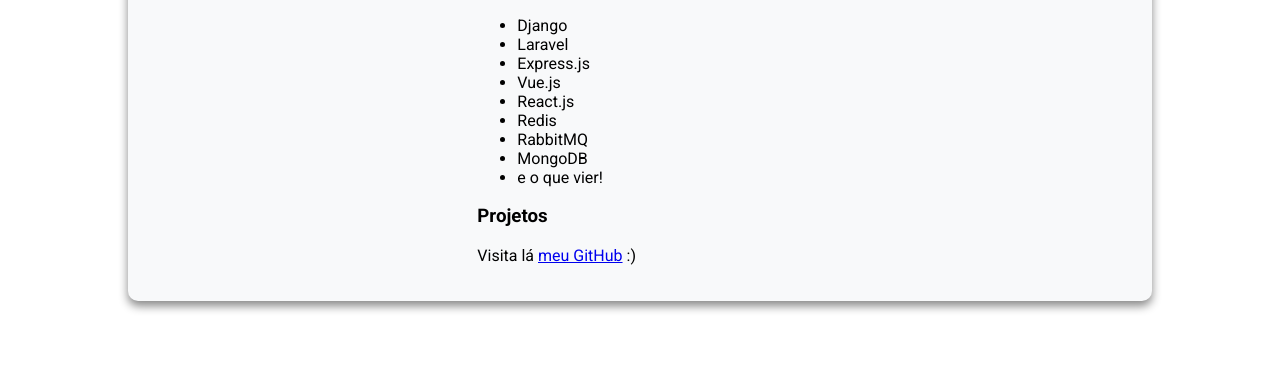
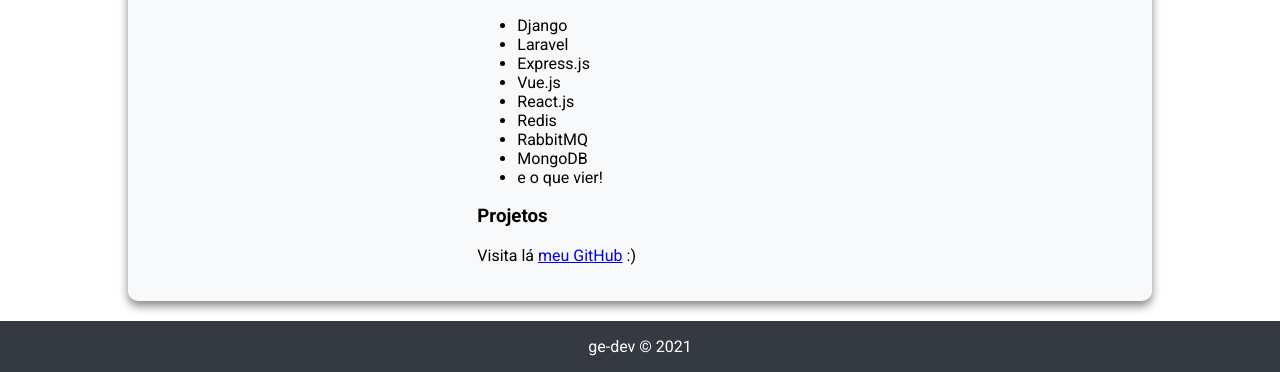
Before and after one commit to gelira/coders-atividade01, a plain HTML site: page index.html in a window 1280 px wide. Shown: the part 2054-2426 px from the top of the page. Before the commit the page ends 2375 px from the top, so only its background shows below. Drawn offline with Linux system fonts and the light colour scheme.

Commit message:
rodapé da página

```diff
--- a/index.html
+++ b/index.html
@@ -220,5 +220,10 @@
       </section>
     </div>
   </main>
+  <footer class="footer-page">
+    <div class="footer-content">
+      <p>ge-dev © 2021</p>
+    </div>
+  </footer>
 </body>
 </html>
--- a/style.css
+++ b/style.css
@@ -109,3 +109,17 @@ body {
   border-radius: 50%;
 }
 /* #endregion */
+
+/* Footer */
+/* #region */
+.footer-page {
+  background-color: #343a40;
+  color: #fff;
+}
+
+.footer-content {
+  display: flex;
+  flex-direction: row;
+  justify-content: center;
+}
+/* #endregion */
```
